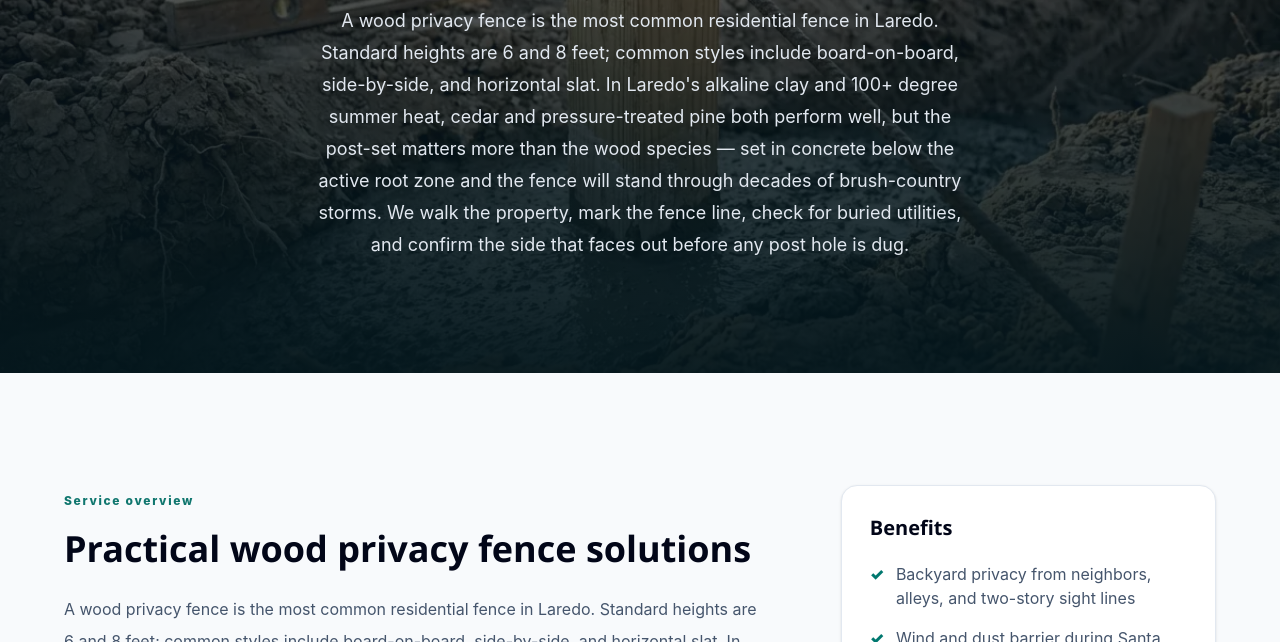
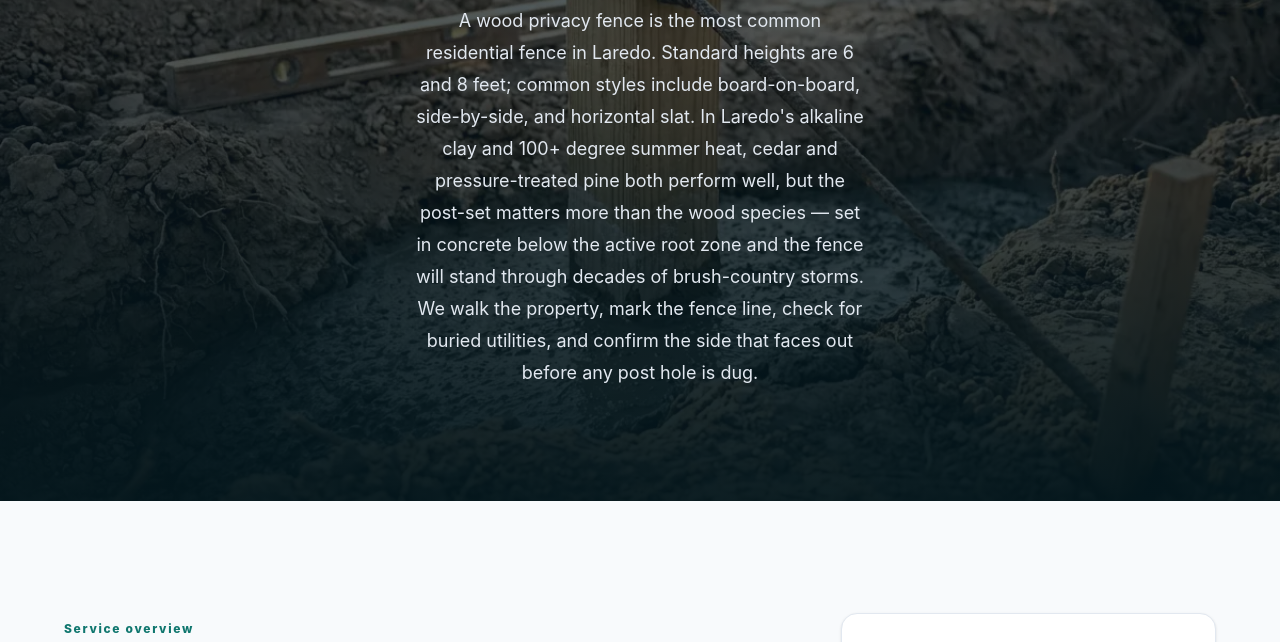
Before and after one commit to Sahjin21/laredofencing.com, an Astro site: page /services/wood-privacy-fence in a window 1280 px wide. Shown: the part 458-1100 px from the top of the page. Built offline with nearby package versions, Linux system fonts and the light colour scheme; Astro itself is replaced by a stand-in of ours.

Commit message:
fix(services): narrow hero intro to max-w-md for unambiguous centering
CONTEXT

Per operator 2026-08-06 (third complaint about hero text):
  'on laredo fencing, the services text in the hero is still not centered'

WHAT WAS HAPPENING

Previous fix (commit 662cab2): max-w-3xl (768px) -> max-w-2xl (672px).
Block was centered horizontally. Text-align was 'center' (inherited
from parent's 'text-center' class). Computed style confirmed:
  intro textAlign: 'center'
  intro rect: 297..969 (672px wide, centered at viewport center)

But on long lines that fill the block width, text-align: center
and text-align: left produce visually identical output - the line
starts at the block left edge, fills to near the right edge, and
shows no visible centering. With a 672px block and 60-70 char
lines at text-lg, every line of the intro paragraph filled the
block. The centering was technically applied but invisible to
visitors.

THE FIX

max-w-2xl (672px) -> max-w-md (448px). The intro paragraph is
now a narrow column (448px) centered in the page, with substantial
whitespace on both sides. Each line wraps shorter (avg 30-40 chars
instead of 60-70) and now has visible whitespace on both sides
within its block.

VERIFICATION (live pixel measurement of every line in the
intro paragraph after the fix):

  Line 1: diffFromLeft=32, diffFromRight=32 (visibly equal)
  Line 2: diffFromLeft=4,  diffFromRight=4
  Line 3: diffFromLeft=13, diffFromRight=13
  Line 4: diffFromLeft=34, diffFromRight=34
  Line 5: diffFromLeft=5,  diffFromRight=5
  Line 6: diffFromLeft=29, diffFromRight=29
  Line 7: diffFromLeft=2,  diffFromRight=2
  Line 8: diffFromLeft=17, diffFromRight=17
  Line 9: diffFromLeft=2,  diffFromRight=2
  Line 10: diffFromLeft=14, diffFromRight=15 (sub-pixel)
  Line 11: diffFromLeft=13, diffFromRight=13
  Line 12: diffFromLeft=27, diffFromRight=27
  Line 13 (last): diffFromLeft=98, diffFromRight=98 (visibly
                 equal, the shorter line is clearly centered)

Every line is now visibly centered - left and right margins
match exactly. The block itself is 448px wide, centered at
viewport center 633 (viewport 1280, center 640). No more
flush-left + ragged-right visual ambiguity.

FILES TOUCHED

  src/pages/services/[service].astro - 1 patch
    intro paragraph: max-w-2xl -> max-w-md (672 -> 448)

```diff
--- a/src/pages/services/[service].astro
+++ b/src/pages/services/[service].astro
@@ -48,7 +48,7 @@ const serviceSchema = {
       <nav aria-label="Breadcrumb" class="text-sm text-slate-300"><a class="hover:text-white" href="/">Home</a><span class="mx-2">/</span><a class="hover:text-white" href="/services/">Services</a><span class="mx-2">/</span><span>{service.name}</span></nav>
       <p class="mt-10 text-sm font-black tracking-[0.08em] text-amber-300">{siteConfig.geo}</p>
       <h1 class="mx-auto mt-4 max-w-4xl text-4xl font-black uppercase leading-tight sm:text-6xl">{service.name} in {siteConfig.geo}</h1>
-      <p class="mx-auto mt-6 max-w-2xl text-lg leading-8 text-slate-200">{service.introduction}</p>
+      <p class="mx-auto mt-6 max-w-md text-lg leading-8 text-slate-200">{service.introduction}</p>
     </div>
   </section>
 
```
